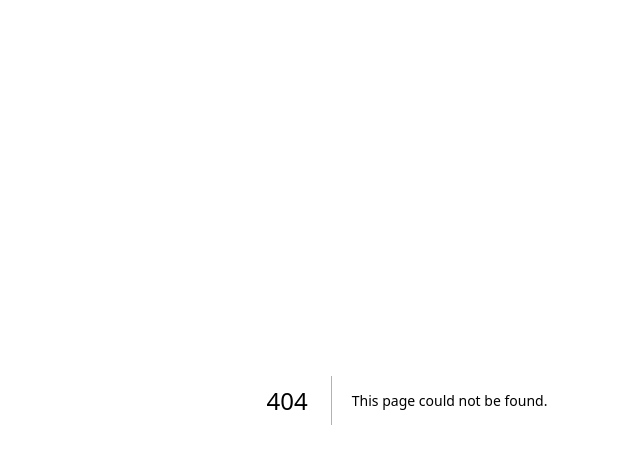
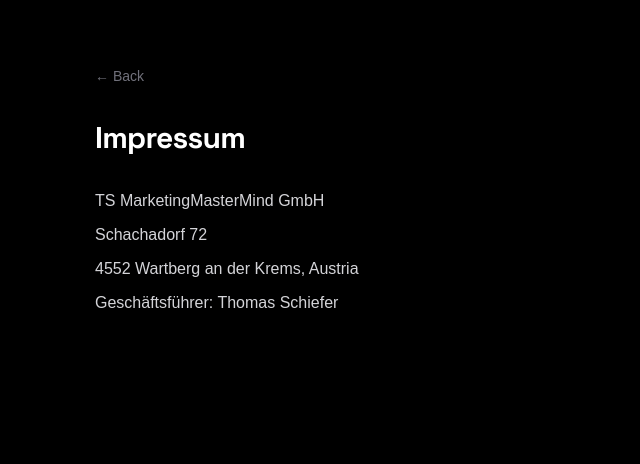
Before and after one commit to radioslate/specialtunes, a Next.js app: page /impressum in a window 1280 px wide. Before the commit this address had no page. Shown: the top 464 px of the page, without its empty margins (233-873 px from the left). Built offline with nearby package versions, Linux system fonts and the light colour scheme.

Commit message:
sort by date added, show date on cards, add impressum

```diff
--- /dev/null
+++ b/app/impressum/page.tsx
@@ -0,0 +1,27 @@
+import Link from "next/link"
+
+export default function Impressum() {
+  return (
+    <main className="min-h-screen bg-black text-white">
+      <div className="max-w-2xl mx-auto px-6 py-16">
+        <Link
+          href="/"
+          className="text-zinc-500 text-sm hover:text-zinc-300 transition-colors"
+        >
+          ← Back
+        </Link>
+
+        <h1 className="font-[family-name:var(--font-space-grotesk)] text-3xl font-bold tracking-tight mt-8 mb-8">
+          Impressum
+        </h1>
+
+<div className="text-zinc-300 leading-relaxed space-y-2">
+          <p>TS MarketingMasterMind GmbH</p>
+          <p>Schachadorf 72</p>
+          <p>4552 Wartberg an der Krems, Austria</p>
+          <p>Geschäftsführer: Thomas Schiefer</p>
+        </div>
+      </div>
+    </main>
+  )
+}
--- a/app/page.tsx
+++ b/app/page.tsx
@@ -9,8 +9,13 @@
 
   const filteredTunes = tunes.filter((tune) => {
     if (filter === "all") return true
-    return tune.category === filter
-  }).sort((a, b) => b.year - a.year)
+return tune.category === filter
+  })
+  .sort((a, b) => {
+  const aDate = a.dateAdded ?? `${a.year}-01-01`
+  const bDate = b.dateAdded ?? `${b.year}-01-01`
+  return bDate.localeCompare(aDate)
+})
 
   const playlistUrl = `https://www.youtube.com/watch_videos?video_ids=${filteredTunes.map((t) => t.youtubeId).join(",")}`
 
@@ -66,7 +71,11 @@
                 <div className="absolute inset-0 bg-gradient-to-t from-black/70 via-black/0 to-black/0" />
                 <span className="absolute top-3 left-3 text-xs uppercase tracking-widest bg-black/60 px-2 py-1 rounded">
                   {tune.category === "evergreen" ? "Evergreen" : "Hottest New Music"}
-                </span>
+                </span>{tune.dateAdded && (
+  <span className="absolute top-3 right-3 text-xs bg-black/60 px-2 py-1 rounded text-zinc-300">
+    Added {tune.dateAdded}
+  </span>
+)}
               </div>
               <h2 className="text-xl mb-1 group-hover:text-zinc-300 transition-colors">
                 {tune.artist} — {tune.title}
@@ -76,6 +85,10 @@
           ))}
         </div>
       </div>
-    </main>
+    <footer className="mt-20 pt-8 border-t border-zinc-800">
+  <Link href="/impressum" className="text-zinc-500 text-xs hover:text-zinc-300 transition-colors">
+    Impressum
+  </Link>
+</footer> </main>
   )
 }
```
